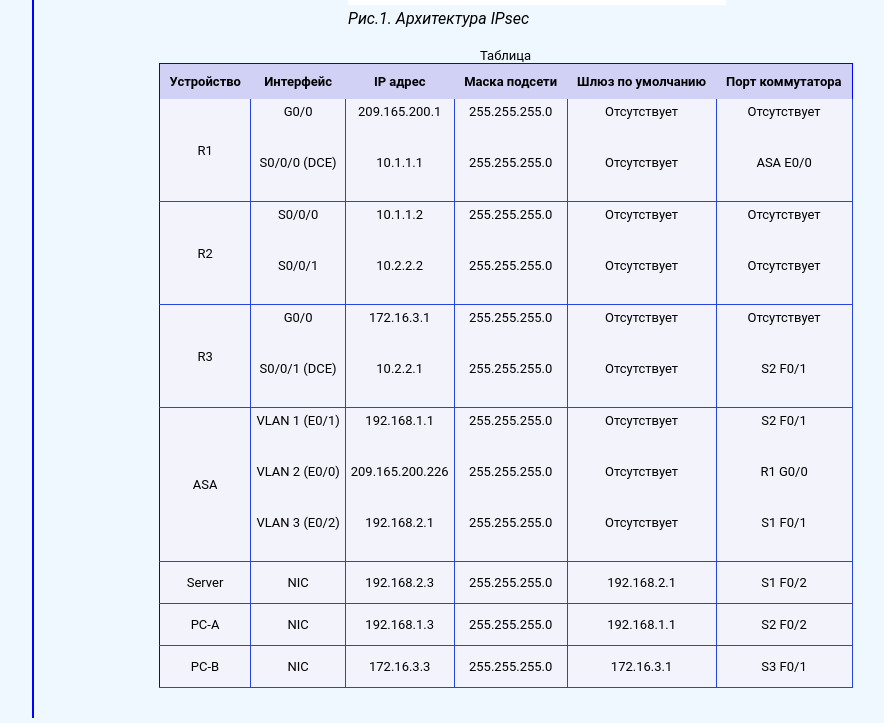
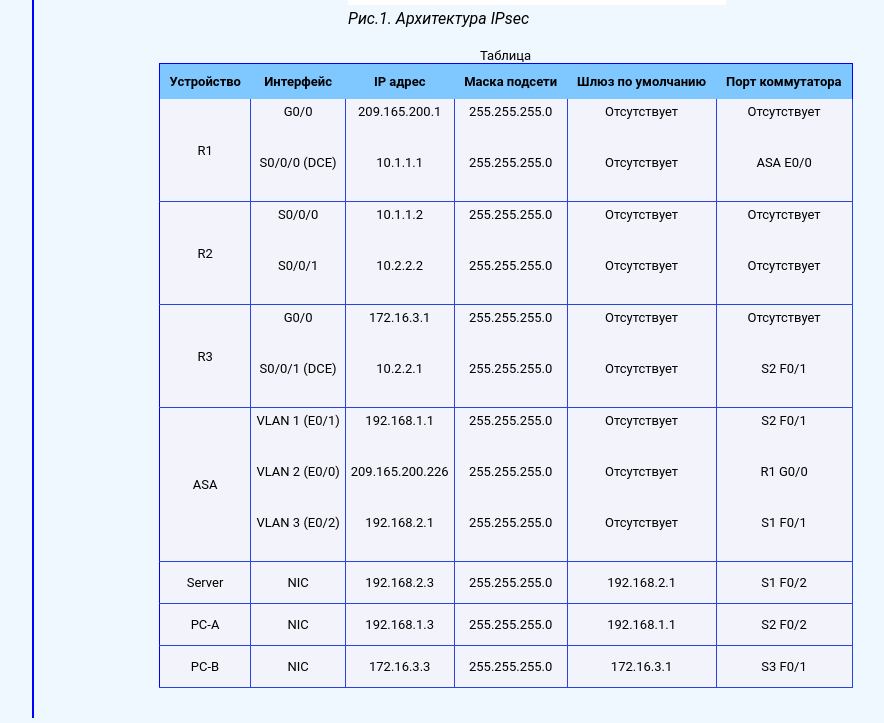
Before and after one commit to Alek-cpu/MsSite, a plain HTML site: page index.html in a window 1280 px wide. Shown: the part 1153-1876 px from the top of the page, without its empty margins (266-1150 px from the left). Drawn offline with Linux system fonts and the light colour scheme.

Commit message:
fix th color

```diff
--- a/style/main.css
+++ b/style/main.css
@@ -154,7 +154,7 @@ table {
 }
 
 tr th  {
-    background: #d1d1f5;
+    background: #7fc7ff;
     padding: 10px;
 }
 
```
